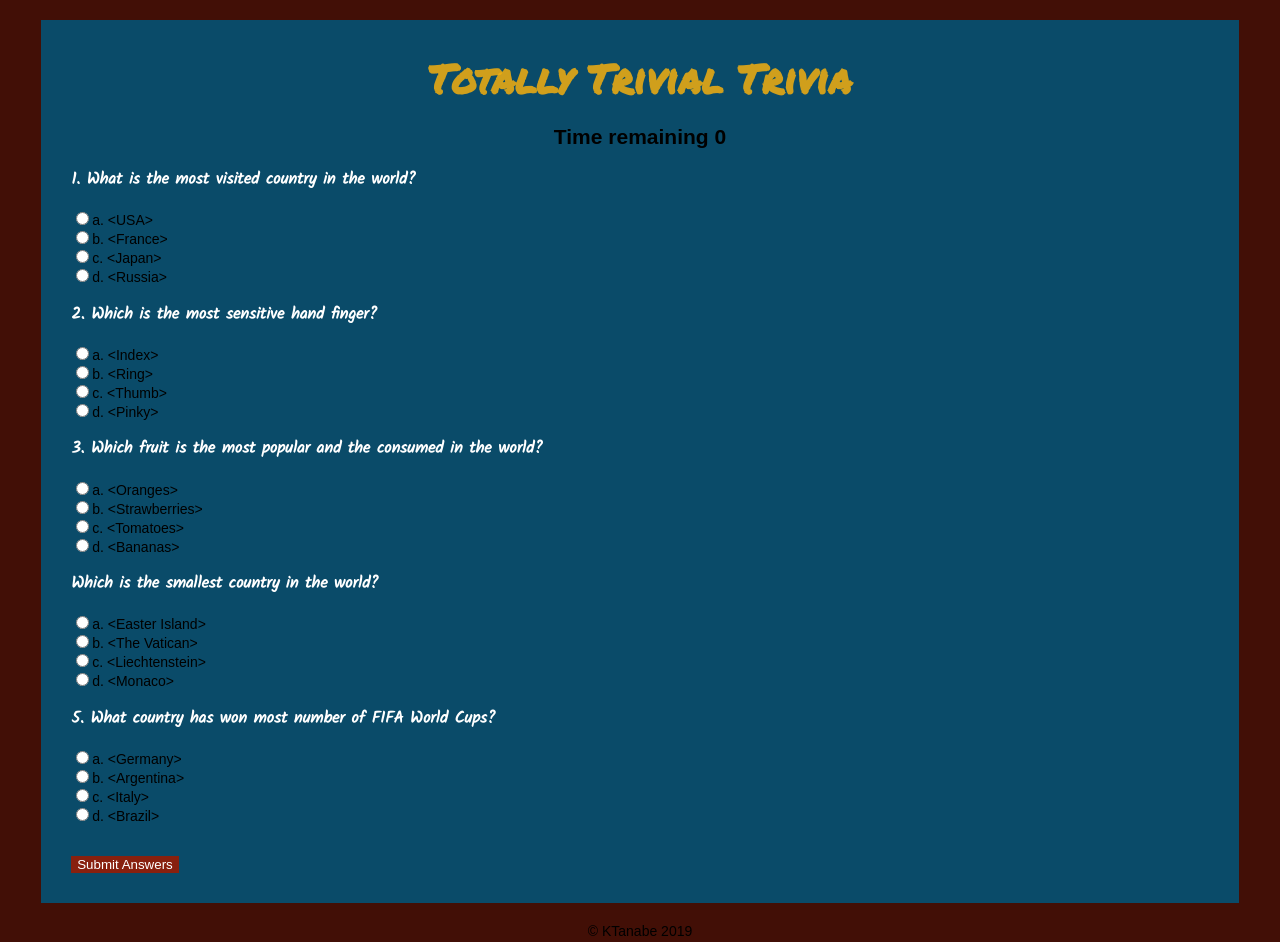
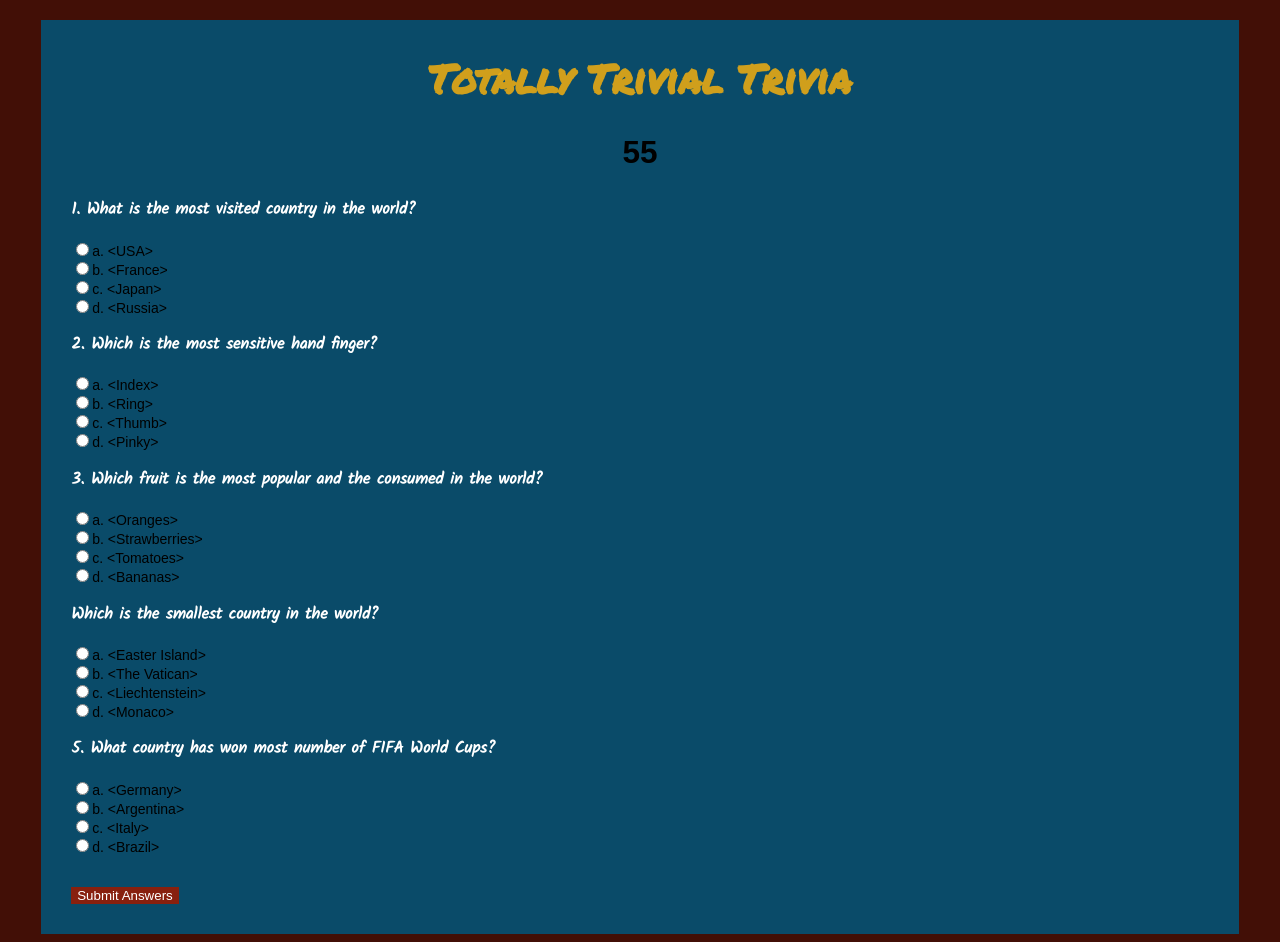
Before and after one commit to katsutanabe/TriviaGame, a plain HTML site: page index.html in a window 1280 px wide. Shown: the top 942 px of the page. Drawn offline with nearby package versions, Linux system fonts and the light colour scheme.

Commit message:
timer added homework donegit add .git add .

```diff
--- a/assets/javascript/app.js
+++ b/assets/javascript/app.js
@@ -45,3 +45,47 @@ for (i = 1; i <= total; i++) {
  return false;
 
 }
+var number = 60;
+
+    //  Variable that will hold our interval ID when we execute
+    //  the "run" function
+    var intervalId;
+    //  The run function sets an interval
+    //  that runs the decrement function once a second.
+    //  Clearing the intervalId prior to setting our new intervalId will not allow multiple instances.
+    function run() {
+      clearInterval(intervalId);
+      intervalId = setInterval(decrement, 1000);
+    }
+
+    //  The decrement function.
+    function decrement() {
+
+      //  Decrease number by one.
+      number--;
+
+      //  Show the number in the #show-number tag.
+      $("#show-number").html("<h2>" + number + "</h2>");
+
+
+      //  Once number hits zero...
+      if (number === 0) {
+
+        //  ...run the stop function.
+        stop();
+
+        //  Alert the user that time is up.
+        alert("Time Up!");
+      }
+    }
+     //  The stop function
+     function stop() {
+
+        //  Clears our intervalId
+        //  We just pass the name of the interval
+        //  to the clearInterval function.
+        clearInterval(intervalId);
+      }
+
+      //  Execute the run function.
+      run();
--- a/index.html
+++ b/index.html
@@ -5,6 +5,7 @@
         <meta name="viewport" content="width=device-width, initial-scale=1.0">
         <meta http-equiv="X-UA-Compatible" content="ie=edge">
         <link rel="stylesheet" type="text/css" href="assets/css/style.css">
+        <script type="text/javascript" src="https://cdnjs.cloudflare.com/ajax/libs/jquery/3.2.1/jquery.min.js"></script>
         <link href="https://fonts.googleapis.com/css?family=Kalam|Permanent+Marker&display=swap" rel="stylesheet">
         <title>totally trivial trivia</title>
     </head>
@@ -12,7 +13,7 @@
         <div id="container">
             <header>
                 <h1>Totally Trivial Trivia</h1>
-                <h2>Time remaining 0</h2>
+                <h2 id="show-number">Time remaining</h2>
             </header>
             <section>
                 <div id="results"></div>
```
